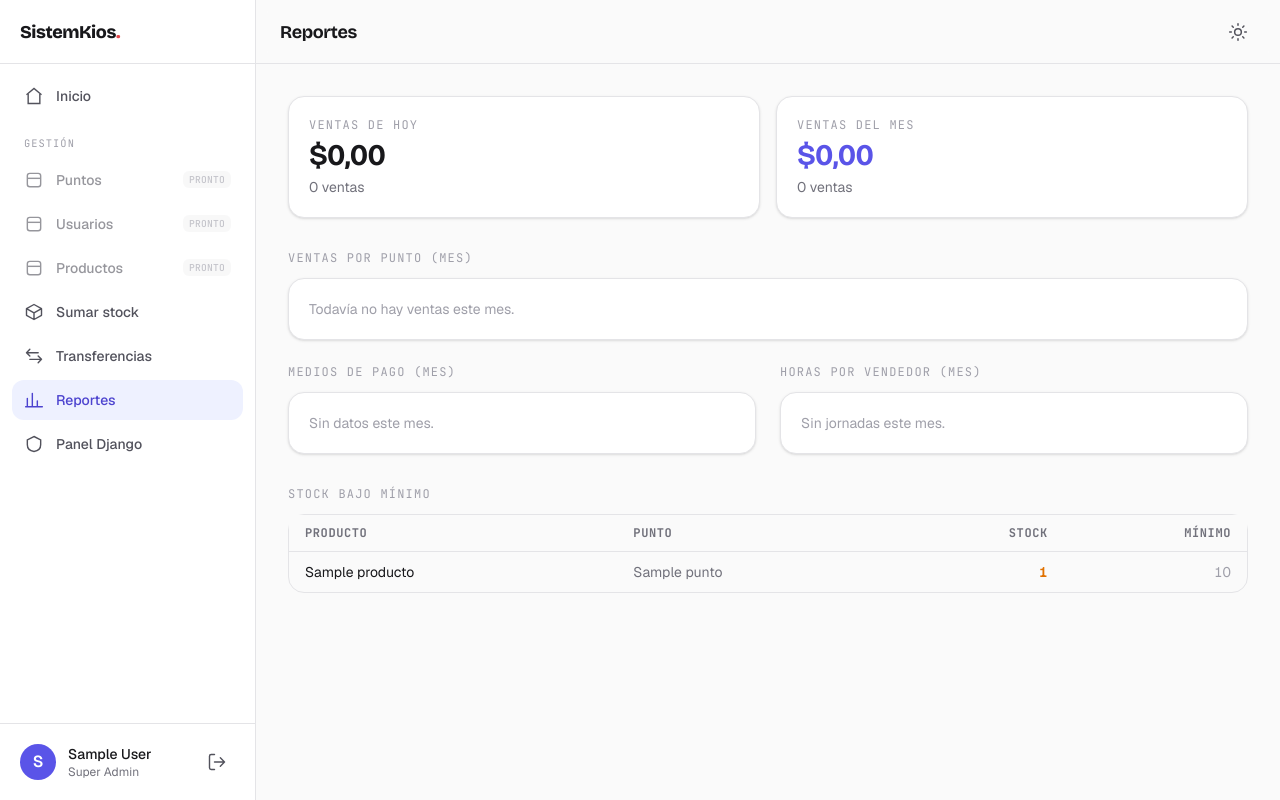
After one commit to Mkdir-arg/SistemKios, a Django app: page /reportes/ in a window 1280 px wide. The commit adds this page. Run offline with Django 5.2, Linux system fonts and the light colour scheme; a user stored in the database is signed in; tables that the repository leaves empty hold one stand-in row (values such as "Sample post"); some libraries are stand-ins or nearby versions.

Commit message:
Fase 4: transferencias entre puntos y reportes
- App transferencias: Transferencia/TransferenciaItem + crear_transferencia
  atómico (salida en origen, entrada en destino; rollback si falta stock)
- Pantalla de transferencia con lector (origen/destino, escaneo, confirmar)
- Reportes (Super Admin): ventas del día/mes, por punto, medios de pago,
  stock bajo mínimo y horas trabajadas por vendedor
- Nav y dashboard con transferencias y reportes activos

Cierra el MVP (fases 0-4).

Co-Authored-By: Claude Opus 4.8 (1M context) <noreply@anthropic.com>

```diff
--- a/apps/core/urls.py
+++ b/apps/core/urls.py
@@ -6,4 +6,5 @@ app_name = "core"
 
 urlpatterns = [
     path("", views.home, name="home"),
+    path("reportes/", views.reportes, name="reportes"),
 ]
--- a/apps/core/views.py
+++ b/apps/core/views.py
@@ -1,18 +1,87 @@
+from django.contrib import messages
 from django.contrib.auth.decorators import login_required
-from django.shortcuts import render
+from django.db.models import Count, F, Sum
+from django.shortcuts import redirect, render
+from django.utils import timezone
 
+from apps.caja.models import Jornada
 from apps.puntos.models import Punto
+from apps.stock.models import StockPunto
+from apps.ventas.models import Pago, Venta
 
 
 @login_required
 def home(request):
-    """
-    Pantalla principal tras el login. El contenido se adapta al rol:
-    el Super Admin ve el panel de gestión; el Vendedor, su punto de trabajo.
-    """
+    """Pantalla principal tras el login; se adapta al rol."""
     context = {}
     if request.user.es_super_admin:
         context["puntos"] = Punto.objects.filter(activo=True)
     else:
         context["punto_fijo"] = request.user.punto
     return render(request, "core/dashboard.html", context)
+
+
+@login_required
+def reportes(request):
+    """Reportes del negocio (solo Super Admin): ventas, stock y horas."""
+    if not request.user.es_super_admin:
+        messages.info(request, "Los reportes son del Super Admin.")
+        return redirect("core:home")
+
+    hoy = timezone.localdate()
+    inicio_mes = hoy.replace(day=1)
+    ventas = Venta.objects.filter(estado=Venta.Estado.CONFIRMADA)
+
+    hoy_agg = ventas.filter(fecha__date=hoy).aggregate(total=Sum("total"), cant=Count("id"))
+    mes_agg = ventas.filter(fecha__date__gte=inicio_mes).aggregate(total=Sum("total"), cant=Count("id"))
+
+    por_punto = list(
+        ventas.filter(fecha__date__gte=inicio_mes)
+        .values("punto__nombre")
+        .annotate(total=Sum("total"), cantidad=Count("id"))
+        .order_by("-total")
+    )
+    tope_punto = max((p["total"] for p in por_punto), default=0) or 1
+
+    medios_labels = dict(Pago.Medio.choices)
+    medios = [
+        {"label": medios_labels.get(m["medio"], m["medio"]), "total": m["total"]}
+        for m in Pago.objects.filter(
+            venta__estado=Venta.Estado.CONFIRMADA, venta__fecha__date__gte=inicio_mes
+        ).values("medio").annotate(total=Sum("monto")).order_by("-total")
+    ]
+
+    bajo_minimo = (
+        StockPunto.objects.filter(stock_minimo__gt=0, cantidad__lte=F("stock_minimo"))
+        .select_related("producto", "punto")
+        .order_by("cantidad")
+    )
+
+    # Horas trabajadas por vendedor en el mes.
+    ahora = timezone.now()
+    horas = {}
+    for j in Jornada.objects.filter(hora_inicio__date__gte=inicio_mes).select_related("vendedor"):
+        fin = j.hora_fin or ahora
+        segundos = (fin - j.hora_inicio).total_seconds()
+        clave = j.vendedor.get_short_name() or j.vendedor.username
+        horas[clave] = horas.get(clave, 0) + segundos
+    horas_vendedor = sorted(
+        ({"vendedor": k, "horas": round(v / 3600, 1)} for k, v in horas.items()),
+        key=lambda x: -x["horas"],
+    )
+
+    return render(
+        request,
+        "core/reportes.html",
+        {
+            "hoy_total": hoy_agg["total"] or 0,
+            "hoy_cant": hoy_agg["cant"] or 0,
+            "mes_total": mes_agg["total"] or 0,
+            "mes_cant": mes_agg["cant"] or 0,
+            "por_punto": por_punto,
+            "tope_punto": tope_punto,
+            "medios": medios,
+            "bajo_minimo": bajo_minimo,
+            "horas_vendedor": horas_vendedor,
+        },
+    )
--- /dev/null
+++ b/apps/transferencias/urls.py
@@ -0,0 +1,11 @@
+from django.urls import path
+
+from . import views
+
+app_name = "transferencias"
+
+urlpatterns = [
+    path("transferencias/nueva/", views.nueva, name="nueva"),
+    path("transferencias/buscar/", views.buscar, name="buscar"),
+    path("transferencias/confirmar/", views.confirmar, name="confirmar"),
+]
--- a/config/settings.py
+++ b/config/settings.py
@@ -47,6 +47,7 @@ INSTALLED_APPS = [
     "apps.stock",
     "apps.caja",
     "apps.ventas",
+    "apps.transferencias",
 ]
 
 MIDDLEWARE = [
--- a/config/urls.py
+++ b/config/urls.py
@@ -8,4 +8,5 @@ urlpatterns = [
     path("", include("apps.stock.urls")),
     path("", include("apps.caja.urls")),
     path("", include("apps.ventas.urls")),
+    path("", include("apps.transferencias.urls")),
 ]
--- a/templates/app_base.html
+++ b/templates/app_base.html
@@ -29,7 +29,14 @@
           <svg class="h-5 w-5" viewBox="0 0 24 24" fill="none" stroke="currentColor" stroke-width="1.7" stroke-linejoin="round"><path d="M21 8l-9-5-9 5 9 5 9-5zM3 8v8l9 5 9-5V8M12 13v8"/></svg>
           Sumar stock
         </a>
-        {% include "partials/nav_item.html" with label="Reportes" pronto=True %}
+        <a href="{% url 'transferencias:nueva' %}" class="nav-link" {% if vn == 'transferencias:nueva' %}aria-current="page"{% endif %}>
+          <svg class="h-5 w-5" viewBox="0 0 24 24" fill="none" stroke="currentColor" stroke-width="1.7" stroke-linecap="round" stroke-linejoin="round"><path d="M7 4L3 8l4 4M3 8h14M17 20l4-4-4-4M21 16H7"/></svg>
+          Transferencias
+        </a>
+        <a href="{% url 'core:reportes' %}" class="nav-link" {% if vn == 'core:reportes' %}aria-current="page"{% endif %}>
+          <svg class="h-5 w-5" viewBox="0 0 24 24" fill="none" stroke="currentColor" stroke-width="1.7" stroke-linecap="round" stroke-linejoin="round"><path d="M4 20V10M10 20V4M16 20v-7M22 20H2"/></svg>
+          Reportes
+        </a>
         <a href="/panel-django/" class="nav-link">
           <svg class="h-5 w-5" viewBox="0 0 24 24" fill="none" stroke="currentColor" stroke-width="1.7"><path d="M12 3l8 4v6c0 4.4-3.1 7.4-8 8-4.9-.6-8-3.6-8-8V7z"/></svg>
           Panel Django
--- a/templates/core/dashboard.html
+++ b/templates/core/dashboard.html
@@ -7,6 +7,8 @@
 {% url 'stock:ingreso' as url_ingreso_stock %}
 {% url 'ventas:pos' as url_pos %}
 {% url 'caja:mi_jornada' as url_jornada %}
+{% url 'core:reportes' as url_reportes %}
+{% url 'transferencias:nueva' as url_transferencias %}
 <div class="mx-auto max-w-5xl">
 
   {# Saludo #}
@@ -49,8 +51,8 @@
       {% include "partials/module_card.html" with title="Usuarios" desc="Crear vendedores y asignarlos a un punto." fase="Fase 0" icon="users" done=True %}
       {% include "partials/module_card.html" with title="Productos y precios" desc="Catálogo, códigos de barras y precio por punto." fase="Fase 1" %}
       {% include "partials/module_card.html" with title="Sumar stock" desc="Ingresá mercadería escaneando el código de barras." icon="scan" done=True url=url_ingreso_stock %}
-      {% include "partials/module_card.html" with title="Ventas y caja" desc="POS con lector, jornada y arqueo." fase="Fase 2" %}
-      {% include "partials/module_card.html" with title="Reportes" desc="Ventas, stock y horas trabajadas." fase="Fase 4" %}
+      {% include "partials/module_card.html" with title="Transferencias" desc="Mové stock entre puntos con el lector." icon="box" done=True url=url_transferencias %}
+      {% include "partials/module_card.html" with title="Reportes" desc="Ventas por punto, medios de pago, stock bajo mínimo y horas." done=True url=url_reportes %}
     {% else %}
       {% include "partials/module_card.html" with title="Vender" desc="Escaneá productos, cobrá y descontá stock." icon="scan" accent=True done=True url=url_pos %}
       {% include "partials/module_card.html" with title="Sumar stock" desc="Cargá mercadería escaneando el código de barras." icon="box" done=True url=url_ingreso_stock %}
--- /dev/null
+++ b/templates/core/reportes.html
@@ -0,0 +1,112 @@
+{% extends "app_base.html" %}
+
+{% block title %}Reportes · SistemKios{% endblock %}
+{% block page_title %}Reportes{% endblock %}
+
+{% block content %}
+<div class="mx-auto max-w-5xl">
+
+  {# KPIs #}
+  <div class="grid gap-4 sm:grid-cols-2">
+    <div class="card p-5">
+      <p class="font-mono text-xs uppercase tracking-widest text-zinc-400">Ventas de hoy</p>
+      <p class="tnum mt-1 font-display text-3xl font-bold tracking-tight">${{ hoy_total|floatformat:2 }}</p>
+      <p class="mt-1 text-sm text-zinc-500 dark:text-zinc-400">{{ hoy_cant }} venta{{ hoy_cant|pluralize }}</p>
+    </div>
+    <div class="card p-5">
+      <p class="font-mono text-xs uppercase tracking-widest text-zinc-400">Ventas del mes</p>
+      <p class="tnum mt-1 font-display text-3xl font-bold tracking-tight text-brand-600 dark:text-brand-300">${{ mes_total|floatformat:2 }}</p>
+      <p class="mt-1 text-sm text-zinc-500 dark:text-zinc-400">{{ mes_cant }} venta{{ mes_cant|pluralize }}</p>
+    </div>
+  </div>
+
+  {# Ventas por punto #}
+  <h3 class="mt-8 font-mono text-xs uppercase tracking-widest text-zinc-400 dark:text-zinc-600">Ventas por punto (mes)</h3>
+  <div class="card mt-3 p-5">
+    {% if por_punto %}
+      <div class="flex flex-col gap-3">
+        {% for p in por_punto %}
+          <div>
+            <div class="mb-1 flex items-baseline justify-between text-sm">
+              <span class="font-medium">{{ p.punto__nombre }}</span>
+              <span class="tnum text-zinc-500 dark:text-zinc-400">${{ p.total|floatformat:2 }} · {{ p.cantidad }} venta{{ p.cantidad|pluralize }}</span>
+            </div>
+            <div class="h-2.5 w-full overflow-hidden rounded-full bg-zinc-100 dark:bg-zinc-800">
+              <div class="h-full rounded-full bg-brand-500" style="width: {% widthratio p.total tope_punto 100 %}%"></div>
+            </div>
+          </div>
+        {% endfor %}
+      </div>
+    {% else %}
+      <p class="text-sm text-zinc-400">Todavía no hay ventas este mes.</p>
+    {% endif %}
+  </div>
+
+  <div class="mt-6 grid gap-6 lg:grid-cols-2">
+    {# Medios de pago #}
+    <div>
+      <h3 class="mb-3 font-mono text-xs uppercase tracking-widest text-zinc-400 dark:text-zinc-600">Medios de pago (mes)</h3>
+      <div class="card p-5">
+        {% if medios %}
+          <ul class="flex flex-col gap-2 text-sm">
+            {% for m in medios %}
+              <li class="flex items-center justify-between">
+                <span>{{ m.label }}</span>
+                <span class="tnum font-medium">${{ m.total|floatformat:2 }}</span>
+              </li>
+            {% endfor %}
+          </ul>
+        {% else %}
+          <p class="text-sm text-zinc-400">Sin datos este mes.</p>
+        {% endif %}
+      </div>
+    </div>
+
+    {# Horas por vendedor #}
+    <div>
+      <h3 class="mb-3 font-mono text-xs uppercase tracking-widest text-zinc-400 dark:text-zinc-600">Horas por vendedor (mes)</h3>
+      <div class="card p-5">
+        {% if horas_vendedor %}
+          <ul class="flex flex-col gap-2 text-sm">
+            {% for h in horas_vendedor %}
+              <li class="flex items-center justify-between">
+                <span>{{ h.vendedor }}</span>
+                <span class="tnum font-medium">{{ h.horas }} h</span>
+              </li>
+            {% endfor %}
+          </ul>
+        {% else %}
+          <p class="text-sm text-zinc-400">Sin jornadas este mes.</p>
+        {% endif %}
+      </div>
+    </div>
+  </div>
+
+  {# Stock bajo mínimo #}
+  <h3 class="mt-8 font-mono text-xs uppercase tracking-widest text-zinc-400 dark:text-zinc-600">Stock bajo mínimo</h3>
+  <div class="tablewrap mt-3 rounded-2xl border border-zinc-200 dark:border-zinc-800">
+    {% if bajo_minimo %}
+      <table class="w-full text-sm">
+        <thead>
+          <tr class="border-b border-zinc-200 bg-zinc-50 text-left font-mono text-xs uppercase tracking-wider text-zinc-500 dark:border-zinc-800 dark:bg-zinc-800/60">
+            <th class="px-4 py-2.5">Producto</th><th class="px-4 py-2.5">Punto</th>
+            <th class="px-4 py-2.5 text-right">Stock</th><th class="px-4 py-2.5 text-right">Mínimo</th>
+          </tr>
+        </thead>
+        <tbody>
+          {% for s in bajo_minimo %}
+            <tr class="border-b border-zinc-100 last:border-0 dark:border-zinc-800/60">
+              <td class="px-4 py-2.5">{{ s.producto.nombre }}</td>
+              <td class="px-4 py-2.5 text-zinc-500 dark:text-zinc-400">{{ s.punto.nombre }}</td>
+              <td class="tnum px-4 py-2.5 text-right font-semibold text-amber-600 dark:text-amber-400">{{ s.cantidad }}</td>
+              <td class="tnum px-4 py-2.5 text-right text-zinc-400">{{ s.stock_minimo }}</td>
+            </tr>
+          {% endfor %}
+        </tbody>
+      </table>
+    {% else %}
+      <p class="p-5 text-sm text-zinc-400">No hay productos bajo el mínimo. 👌</p>
+    {% endif %}
+  </div>
+</div>
+{% endblock %}
```
Also changed, not shown: CLAUDE.md (+7 -3 lines), apps/transferencias/admin.py (added, +16 -0 lines), apps/transferencias/apps.py (added, +8 -0 lines), apps/transferencias/models.py (added, +44 -0 lines), apps/transferencias/services.py (added, +57 -0 lines), apps/transferencias/views.py (added, +76 -0 lines), templates/transferencias/nueva.html (added, +127 -0 lines), apps/transferencias/__init__.py (added), apps/transferencias/migrations/0001_initial.py (added), apps/transferencias/migrations/__init__.py (added), static/css/site.css.
